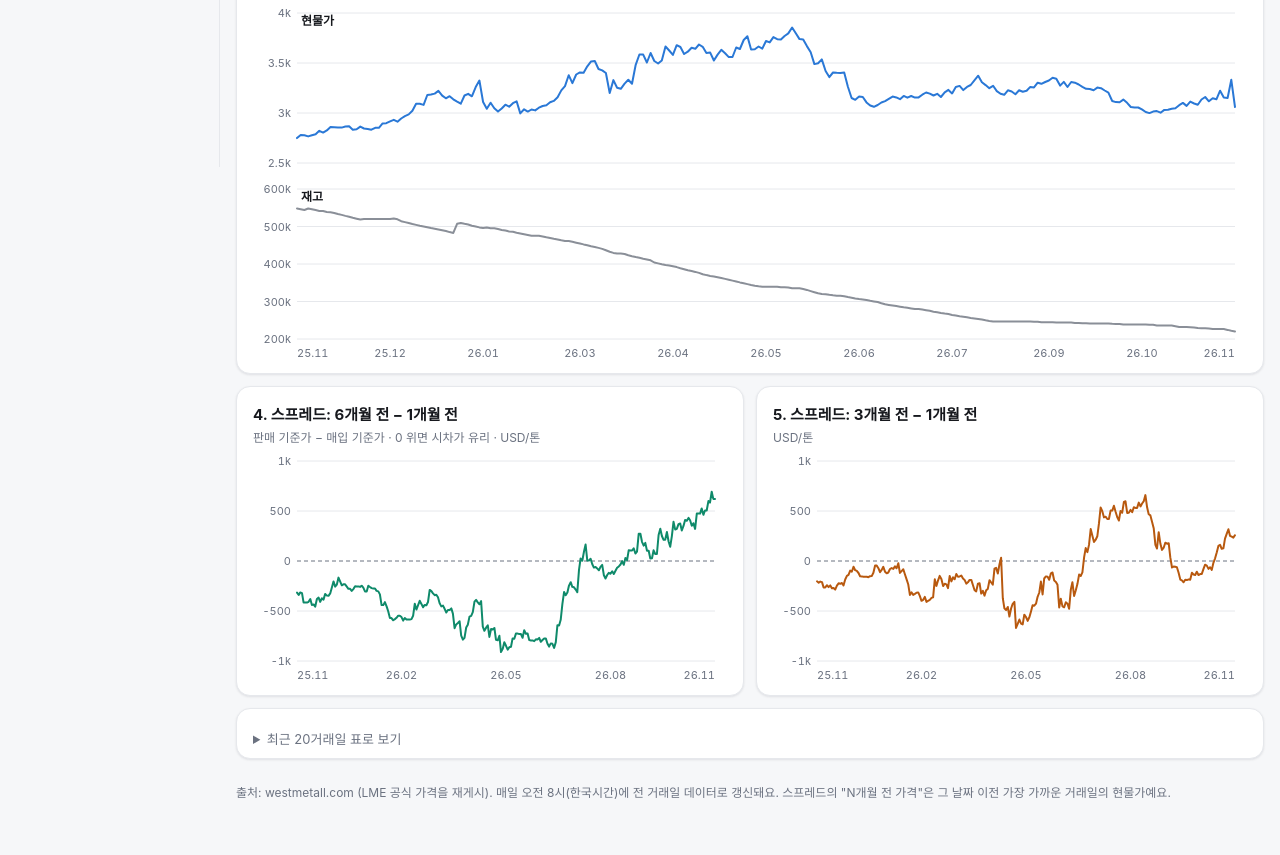
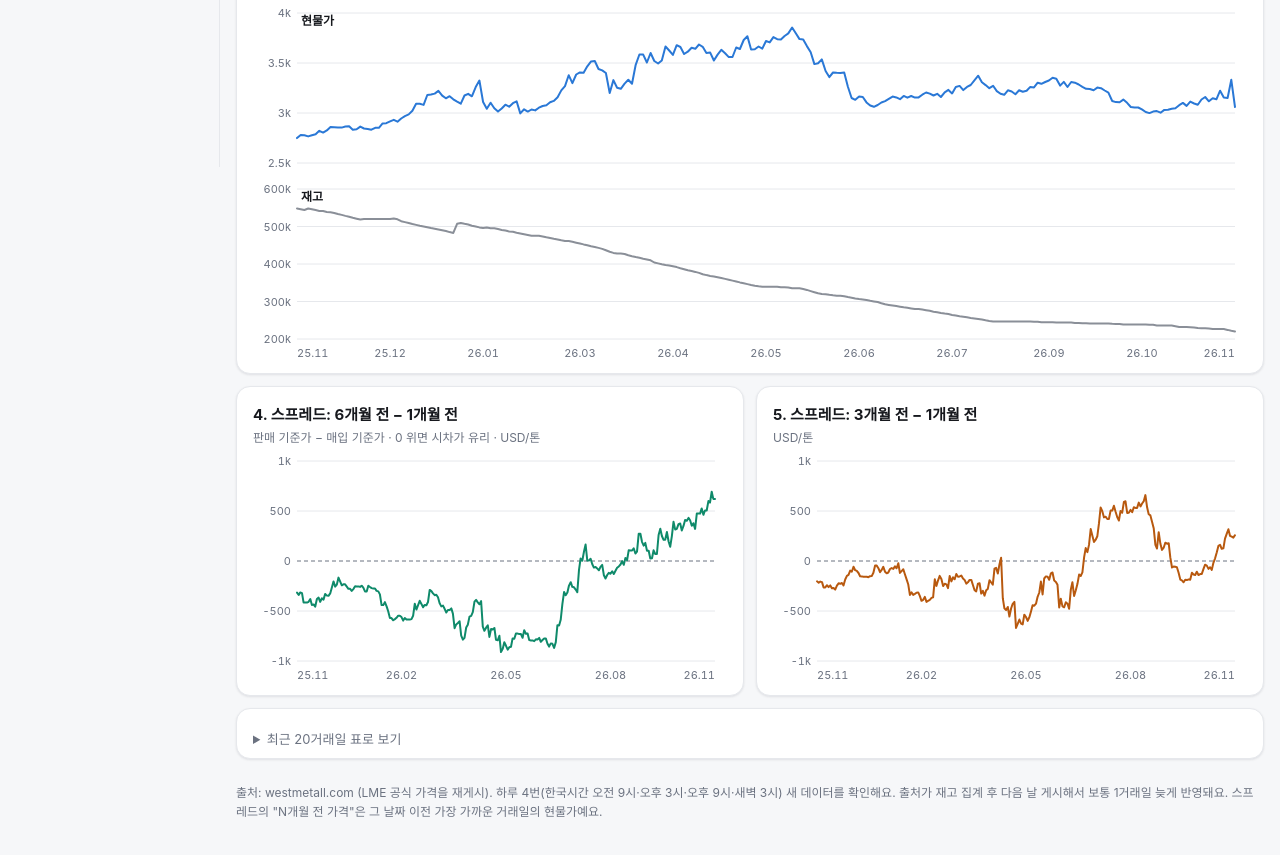
Before and after one commit to musicinsun/consensus-note, a plain HTML site: page aluminum.html in a window 1280 px wide. Shown: the part 633-1488 px from the top of the page. Drawn offline with Linux system fonts and the light colour scheme; a web font is replaced by a local one.

Commit message:
LME 갱신을 하루 4번 확인으로 변경
Co-Authored-By: Claude Opus 5.5 <noreply@anthropic.com>

```diff
--- a/aluminum.html
+++ b/aluminum.html
@@ -78,7 +78,7 @@ details.tbl td{color:var(--text)}
     <details class="tbl"><summary>최근 20거래일 표로 보기</summary><div id="tbl"></div></details>
   </section>
 
-  <p class="note">출처: westmetall.com (LME 공식 가격을 재게시). 매일 오전 8시(한국시간)에 전 거래일 데이터로 갱신돼요. 스프레드의 "N개월 전 가격"은 그 날짜 이전 가장 가까운 거래일의 현물가예요.</p>
+  <p class="note">출처: westmetall.com (LME 공식 가격을 재게시). 하루 4번(한국시간 오전 9시·오후 3시·오후 9시·새벽 3시) 새 데이터를 확인해요. 출처가 재고 집계 후 다음 날 게시해서 보통 1거래일 늦게 반영돼요. 스프레드의 "N개월 전 가격"은 그 날짜 이전 가장 가까운 거래일의 현물가예요.</p>
 </div>
 </div>
 
```
Also changed, not shown: 1 other file.
